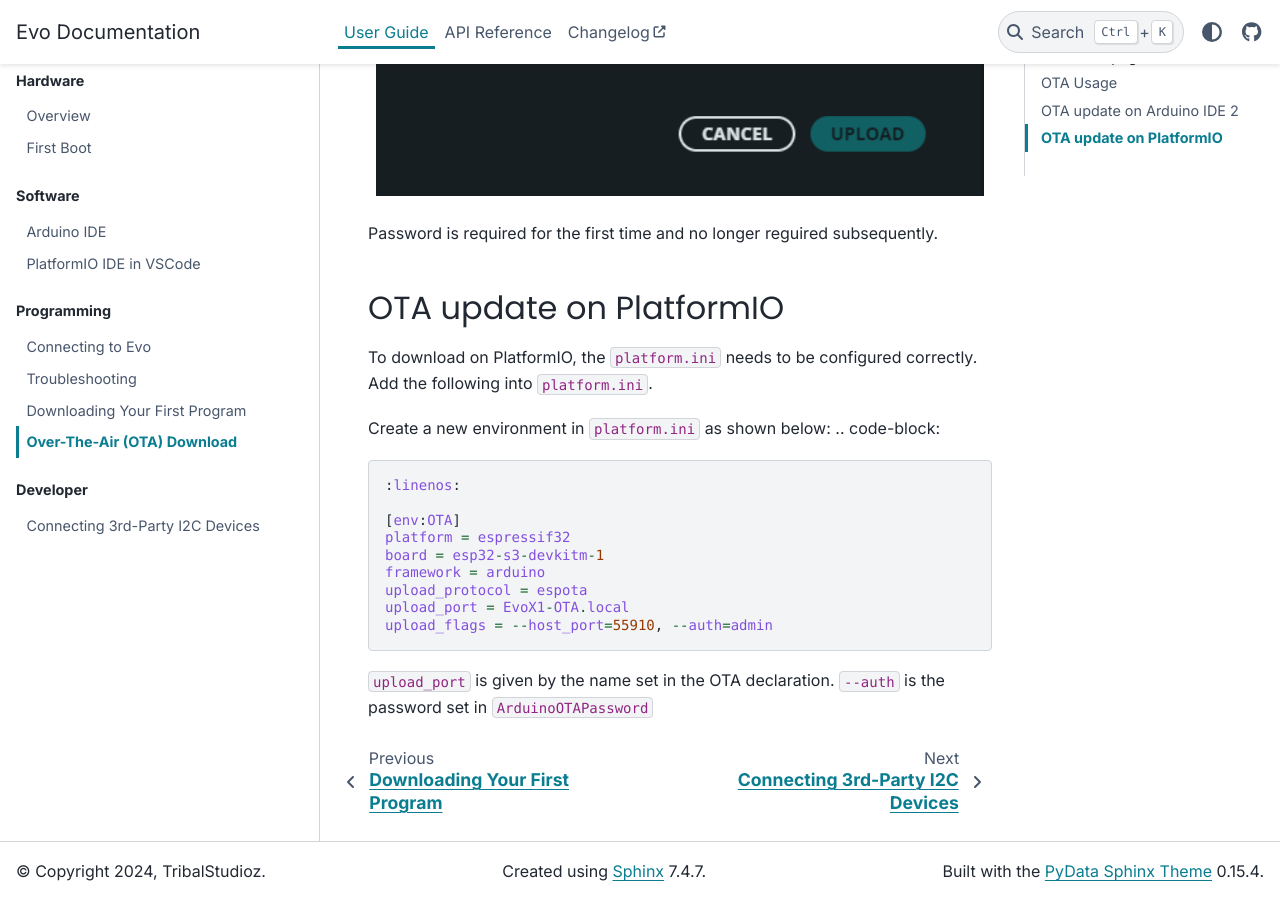
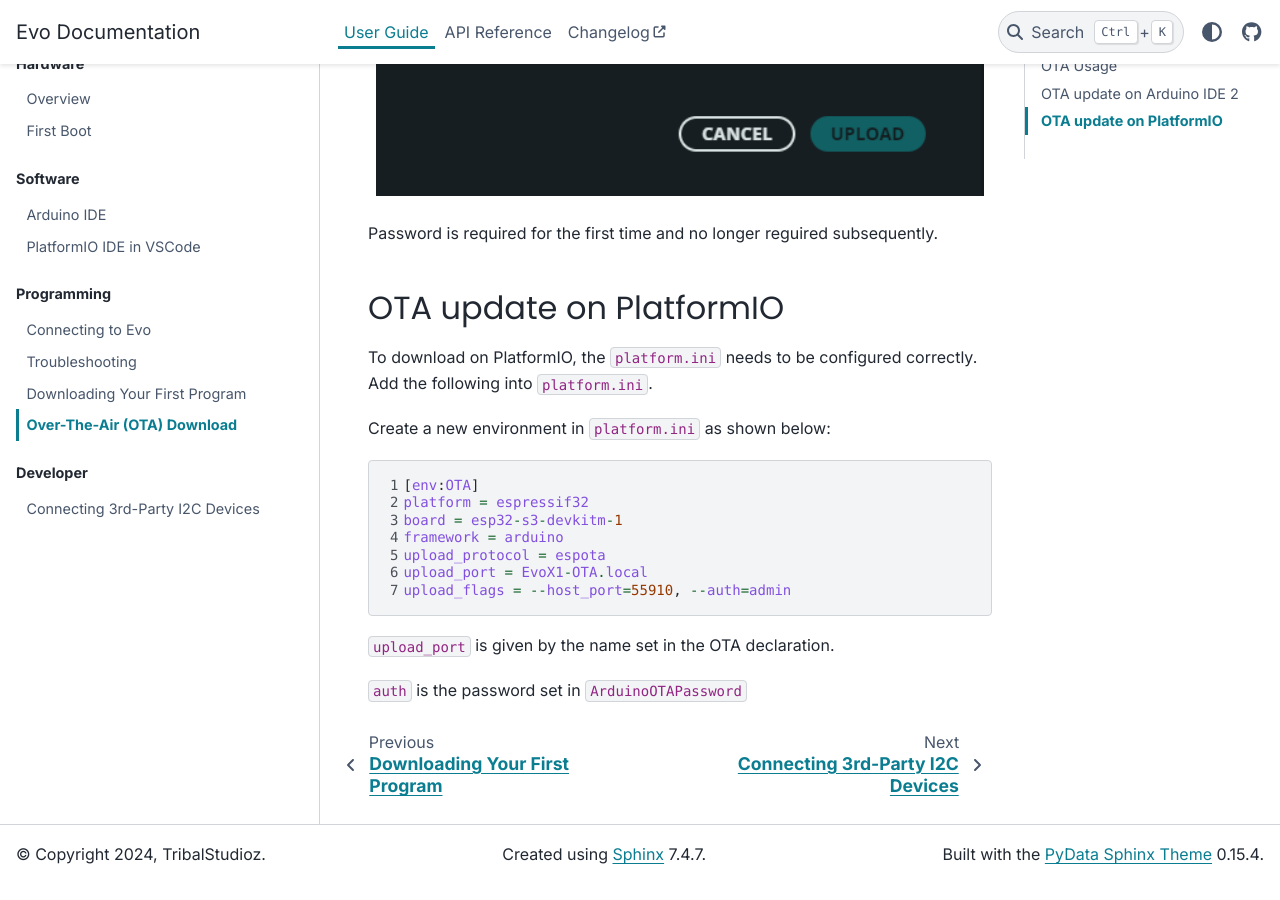
Before and after one commit to ljk1331ljk/EVO-arduino, a Sphinx documentation site: the page built from docs/source/user-guide/programming/OTA-update.rst, in a window 1280 px wide and 900 px high, scrolled down 1995 px. Built offline with Sphinx 7.4.7 and the PyData theme 0.15.4, drawn with Linux system fonts in a browser that asks for light colours; pages that are not in the unit, such as notebooks, are missing from menus.

Commit message:
edited formatting

```diff
--- a/docs/source/user-guide/programming/OTA-update.rst
+++ b/docs/source/user-guide/programming/OTA-update.rst
@@ -71,6 +71,7 @@
 To download on PlatformIO, the ``platform.ini`` needs to be configured correctly. Add the following into ``platform.ini``.
 
 Create a new environment in ``platform.ini`` as shown below:
+
 .. code-block::
    :linenos:
 
@@ -84,4 +85,5 @@
 
 
 ``upload_port`` is given by the name set in the OTA declaration.
-``--auth`` is the password set in ``ArduinoOTAPassword``
+
+``auth`` is the password set in ``ArduinoOTAPassword``
```
